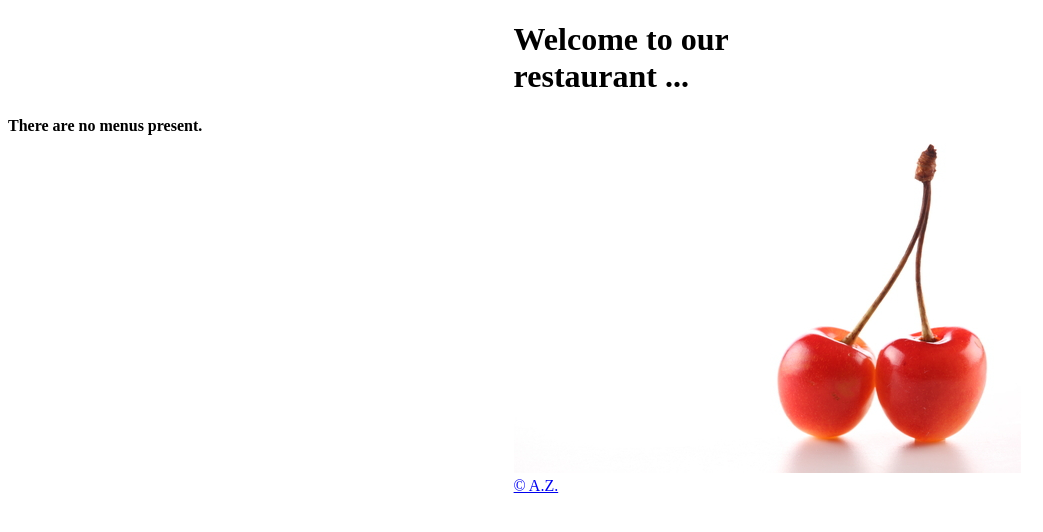
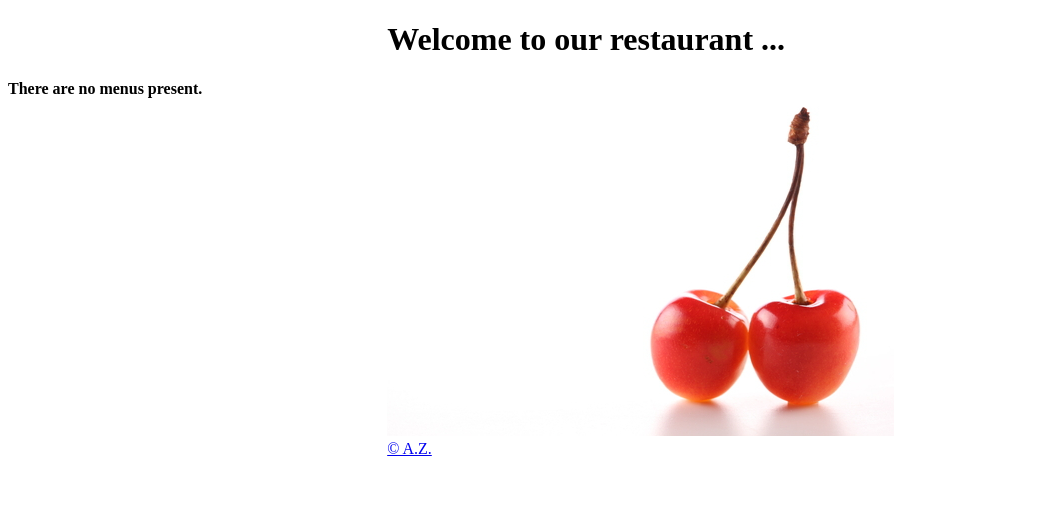
Before and after one commit to ScienceAndIT/e-menu, a Django app: page / in a window 1280 px wide; the page is wider, and only the part inside the window is pictured. Shown: the top 532 px of that part, without its empty margins (0-1043 px from the left). Run offline with Django 3.2, Linux system fonts and the light colour scheme; data that the repository does not hold is empty.

Commit message:
Css improved

```diff
--- a/static/css/emenu.css
+++ b/static/css/emenu.css
@@ -1,6 +1,6 @@
 h1, li, img, footer {
-    margin-left:40%;
-    margin-right:40%;
+    margin-left:30%;
+    margin-right:30%;
 }
 
 h2 {
```
